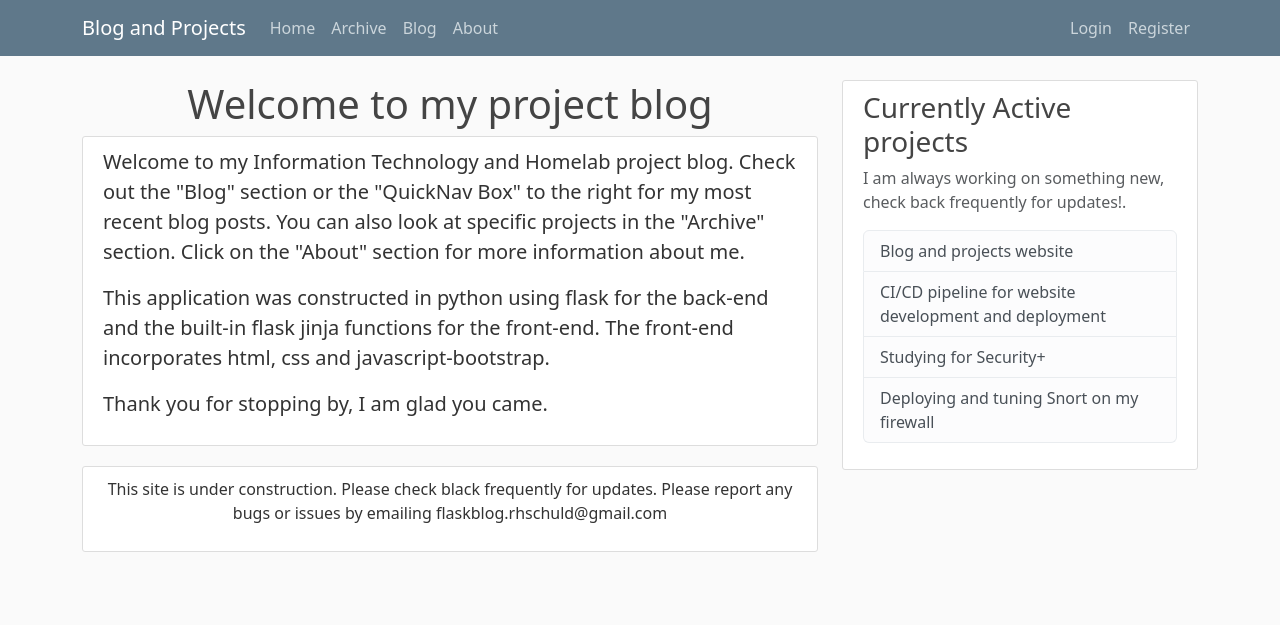
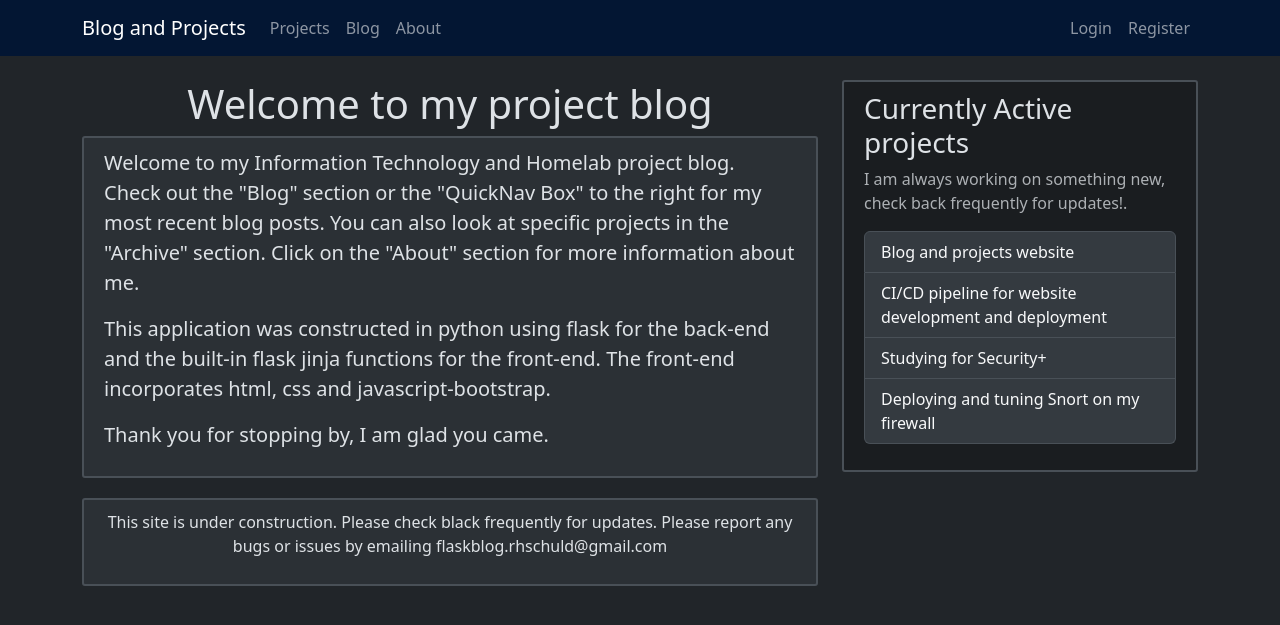
Before and after one commit to ProtoRiaan/blogWebsitePythonFlask, a Flask app: page / in a window 1280 px wide. Shown: the top 625 px of the page. Run offline with Flask 3, Linux system fonts and the light colour scheme.

Commit message:
split the navbar out of the layout template. Switched to dark mode. Tweaking some CSS/Bootstrap

```diff
--- a/flaskblog/static/main.css
+++ b/flaskblog/static/main.css
@@ -1,23 +1,23 @@
 body {
-    background: #fafafa;
-    color: #333333;
+    /* background: #fafafa;
+    color: #333333; */
     margin-top: 5rem;
   }
 
   h1, h2, h3, h4, h5, h6 {
-    color: #444444;
+    /* color: #444444; */
   }
 
   .bg-steel {
-    background-color: #5f788a;
+    /* background-color: #5f788a; */
   }
 
   .site-header .navbar-nav .nav-link {
-    color: #cbd5db;
+    /* color: #cbd5db; */
   }
 
   .site-header .navbar-nav .nav-link:hover {
-    color: #ffffff;
+    /* color: #ffffff; */
   }
 
   .site-header .navbar-nav .nav-link.active {
@@ -25,9 +25,10 @@ body {
   }
 
   .content-section {
-    background: #ffffff;
+    /* background: #ffffff; */
     padding: 10px 20px;
-    border: 1px solid #dddddd;
+    /* border: 1px solid #dddddd; */
+    /* border: 1px solid; */
     border-radius: 3px;
     margin-bottom: 20px;
   }
@@ -58,7 +59,7 @@ body {
   }
 
   .article-metadata a:hover {
-    color: #333;
+    /* color: #333; */
     text-decoration: none;
   }
 
--- a/flaskblog/templates/about.html
+++ b/flaskblog/templates/about.html
@@ -1,4 +1,5 @@
 {% extends "layout.html" %}
+{% set active_page = "about" %}
 {% block title %} About {% endblock title %}
 {% block content %}
     <h1 class="text-center">About</h1>
--- a/flaskblog/templates/account.html
+++ b/flaskblog/templates/account.html
@@ -1,5 +1,5 @@
 {% extends "layout.html" %}
-{% block title %} About {% endblock title %}
+{% block title %} Account {% endblock title %}
 {% block content %}
     <div class="content-section">
         <div class="d-flex">
--- a/flaskblog/templates/archive.html
+++ b/flaskblog/templates/archive.html
@@ -1,5 +1,5 @@
 {% extends "layout.html" %}
-{% block title %} About {% endblock title %}
+{% block title %} Project Archive {% endblock title %}
 {% block content %}
     <h1 class="text-center">Project Archive</h1>
 {% endblock content %}
--- a/flaskblog/templates/blog.html
+++ b/flaskblog/templates/blog.html
@@ -3,7 +3,7 @@
 {% block content %}
     <h1 class="text-center">Blog Posts</h1>
     {% for post in posts.items %}
-        <article class="media content-section">
+        <article class="media content-section border border-dark-subtle border-2">
             <div class="d-flex">
                 <div class="flex-shrink-0">
                     <img class="rounded-circle article-img" src="{{ url_for('static', filename='profile_pics/' + post.author.image_file) }}">
--- a/flaskblog/templates/home.html
+++ b/flaskblog/templates/home.html
@@ -2,7 +2,7 @@
 {% block title %} Home {% endblock title %}
 {% block content %}
     <h1 class="text-center">Welcome to my project blog</h1>
-    <Article class="media content-section">
+    <Article class="media content-section border bg-body-tertiary border-2">
         <p class="lead">
             Welcome to my Information Technology and Homelab project blog.
             Check out the <strong>"Blog"</strong> section or the "QuickNav Box" to the right for my most recent blog posts.
@@ -17,7 +17,7 @@
             Thank you for stopping by, I am glad you came.
         </p>
     </Article>
-    <Article class="media content-section text-center">
+    <Article class="media content-section text-center border bg-body-tertiary border-2">
         <p>
             This site is under construction.
             Please check black frequently for updates.
--- a/flaskblog/templates/layout.html
+++ b/flaskblog/templates/layout.html
@@ -1,5 +1,5 @@
-<!DOCTYPE html>
-<html lang="en">
+<!doctype html>
+<html lang="en" data-bs-theme="dark">
 <head>
     <meta charset="UTF-8">
     <meta http-equiv="X-UA-Compatible" content="IE=edge">
@@ -14,33 +14,7 @@
 </head>
 <body>
     <header class="site-header">
-        <nav class="navbar navbar-expand-md navbar-dark bg-steel fixed-top">
-          <div class="container">
-            <a class="navbar-brand mr-4" href="/">Blog and Projects</a>
-            <button class="navbar-toggler" type="button" data-toggle="collapse" data-target="#navbarToggle" aria-controls="navbarToggle" aria-expanded="false" aria-label="Toggle navigation">
-              <span class="navbar-toggler-icon"></span>
-            </button>
-            <div class="collapse navbar-collapse" id="navbarToggle">
-              <div class="navbar-nav me-auto">
-                <a class="nav-item nav-link" href="{{ url_for('main.Home') }}">Home</a>
-                <a class="nav-item nav-link" href="{{ url_for('main.Archive') }}">Archive</a>
-                <a class="nav-item nav-link" href="{{ url_for('posts.Blog') }}">Blog</a>
-                <a class="nav-item nav-link" href="{{ url_for('main.About') }}">About</a>
-              </div>
-              <!-- Navbar Right Side -->
-              <div class="navbar-nav">
-                {% if current_user.is_authenticated %}
-                  <a class="nav-item nav-link" href="{{ url_for('posts.NewPost') }}">New Post</a>
-                  <a class="nav-item nav-link" href="{{ url_for('users.Account') }}">Profile</a>
-                  <a class="nav-item nav-link" href="{{ url_for('users.Logout') }}">Logout</a>
-                {% else %}
-                  <a class="nav-item nav-link" href="{{ url_for('users.Login') }}">Login</a>
-                  <a class="nav-item nav-link" href="{{ url_for('users.Register') }}">Register</a>
-                {% endif %}
-              </div>
-            </div>
-          </div>
-        </nav>
+        {% include 'navbar.html' %}
     </header>
 
     <main role="main" class="container">
@@ -58,7 +32,7 @@
             {% block content %}{% endblock %}
           </div>
           <div class="col-md-4">
-            <div class="content-section">
+            <div class="content-section border bg-dark-subtle border-2">
               <h3>Currently Active projects</h3>
               <p class='text-muted'>I am always working on something new, check back frequently for updates!.
                 <ul class="list-group">
--- /dev/null
+++ b/flaskblog/templates/navbar.html
@@ -0,0 +1,26 @@
+<nav class="navbar navbar-expand-md navbar-dark bg-primary-subtle fixed-top">
+    <div class="container">
+      <a class="navbar-brand mr-4" href="{{ url_for('main.Home') }}">Blog and Projects</a>
+      <button class="navbar-toggler" type="button" data-toggle="collapse" data-target="#navbarToggle" aria-controls="navbarToggle" aria-expanded="false" aria-label="Toggle navigation">
+        <span class="navbar-toggler-icon"></span>
+      </button>
+      <div class="collapse navbar-collapse" id="navbarToggle">
+        <div class="navbar-nav me-auto">
+          <a class="nav-item nav-link {% if request.endpoint=='main.Archive' %}active {% endif %}" href="{{ url_for('main.Archive') }}">Projects</a>
+          <a class="nav-item nav-link {% if request.endpoint=='posts.Blog' %}active {% endif %}" href="{{ url_for('posts.Blog') }}">Blog</a>
+          <a class="nav-item nav-link {% if request.endpoint=='main.About' %}active {% endif %}" href="{{ url_for('main.About') }}">About</a>
+        </div>
+        <!-- Navbar Right Side -->
+        <div class="navbar-nav">
+          {% if current_user.is_authenticated %}
+            <a class="nav-item nav-link {% if request.endpoint=='posts.NewPost' %}active {% endif %}" href="{{ url_for('posts.NewPost') }}">New Post</a>
+            <a class="nav-item nav-link {% if request.endpoint=='users.Account' %}active {% endif %}" href="{{ url_for('users.Account') }}">Profile</a>
+            <a class="nav-item nav-link" href="{{ url_for('users.Logout') }}">Logout</a>
+          {% else %}
+            <a class="nav-item nav-link {% if request.endpoint=='users.Login' %}active {% endif %}" href="{{ url_for('users.Login') }}">Login</a>
+            <a class="nav-item nav-link {% if request.endpoint=='users.Register' %}active {% endif %}" href="{{ url_for('users.Register') }}">Register</a>
+          {% endif %}
+        </div>
+      </div>
+    </div>
+  </nav>
```
